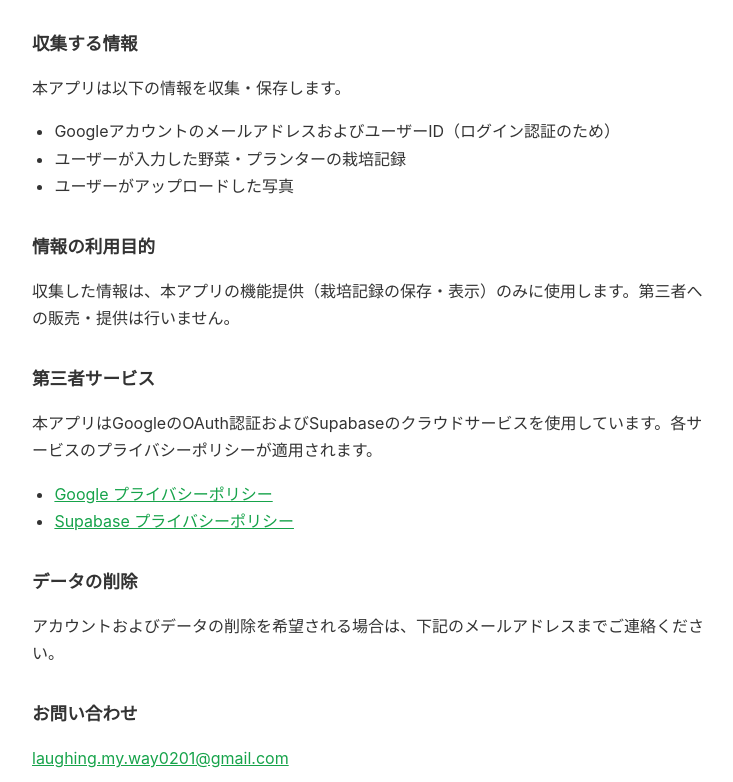
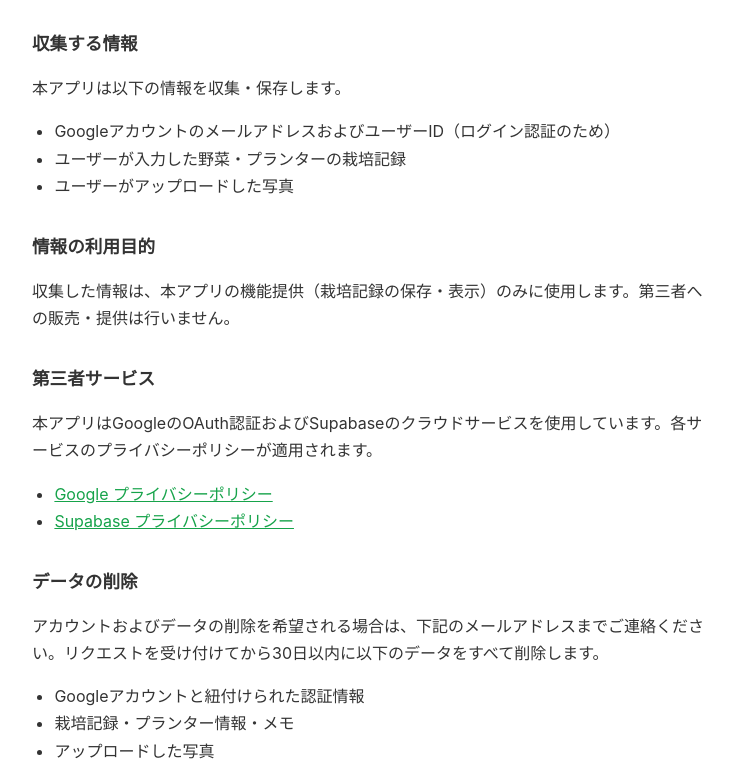
Before and after one commit to hariyot/hariyot.github.io, a plain HTML site: page docs/growlog/privacy.html in a window 1280 px wide. Shown: the part 170-952 px from the top of the page, without its empty margins (268-1001 px from the left). Drawn offline with Linux system fonts and the light colour scheme.

Commit message:
docs: GrowLogプライバシーポリシーにデータ削除の詳細を追記
Co-Authored-By: Claude Sonnet 4.6 <noreply@anthropic.com>

```diff
--- a/docs/growlog/privacy.html
+++ b/docs/growlog/privacy.html
@@ -42,7 +42,12 @@
   </ul>
 
   <h2>データの削除</h2>
-  <p>アカウントおよびデータの削除を希望される場合は、下記のメールアドレスまでご連絡ください。</p>
+  <p>アカウントおよびデータの削除を希望される場合は、下記のメールアドレスまでご連絡ください。リクエストを受け付けてから30日以内に以下のデータをすべて削除します。</p>
+  <ul>
+    <li>Googleアカウントと紐付けられた認証情報</li>
+    <li>栽培記録・プランター情報・メモ</li>
+    <li>アップロードした写真</li>
+  </ul>
 
   <h2>お問い合わせ</h2>
   <p><a href="mailto:laughing.my.way0201@gmail.com">laughing.my.way0201@gmail.com</a></p>
```
